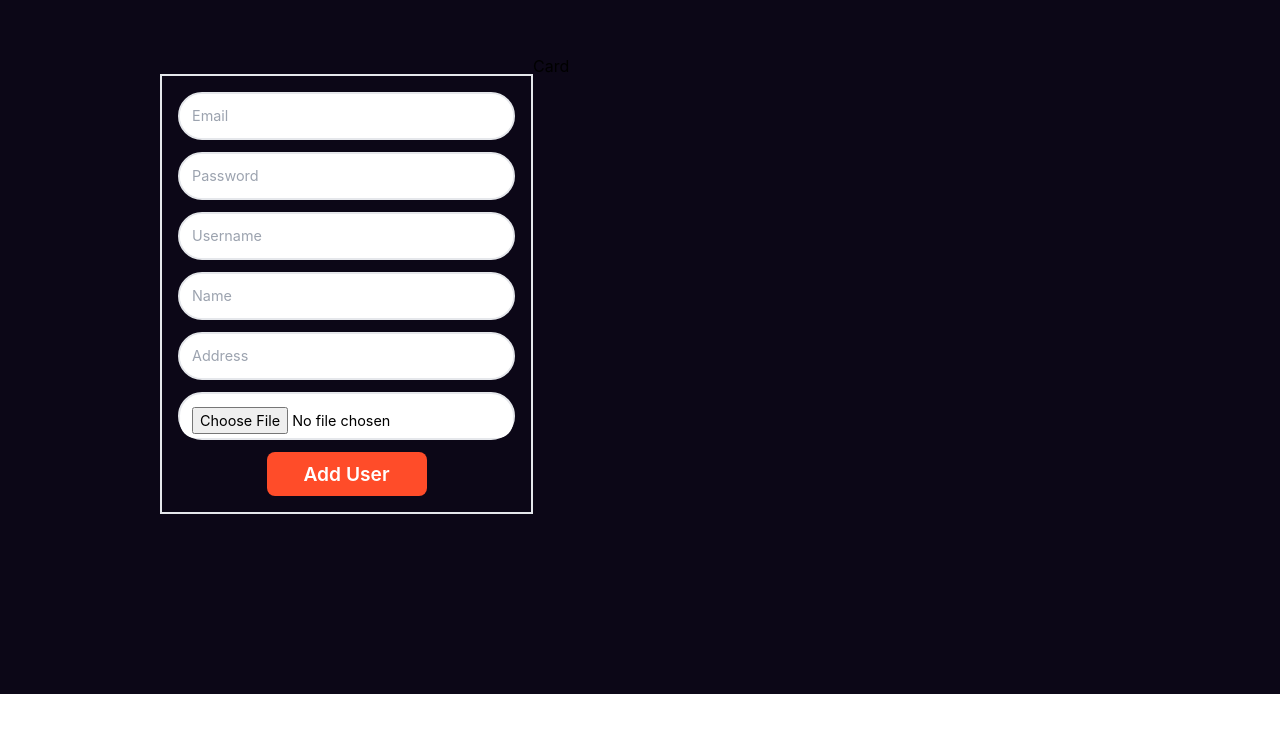
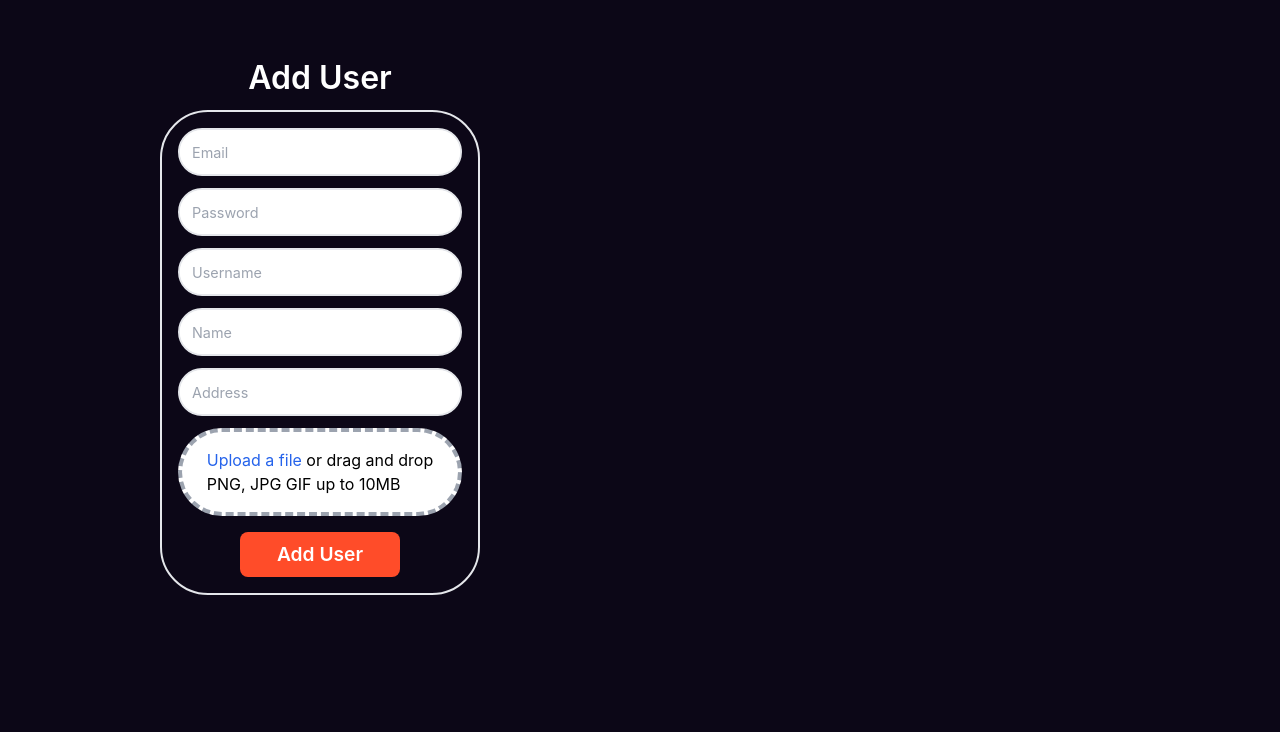
Before and after one commit to siska199/learn-redux, a Next.js app: page / in a window 1280 px wide. Shown: the part 106-838 px from the top of the page. Before the commit the page ends 800 px from the top, so only its background shows below. Built offline with nearby package versions, Linux system fonts and the light colour scheme.

Commit message:
finish add-user-app (learn redux basic)

```diff
--- a/components/Card.js
+++ b/components/Card.js
@@ -1,8 +1,20 @@
-import React from 'react'
+import React from "react";
 
-const Card = () => {
+const Card = ({ data }) => {
+  console.log("data: ", data);
   return (
-    <div>Card</div>
-  )
-}
-export default Card
+    <div className=" bg-white flex gap-3 ">
+      <div>
+        <img src={data.urlImage} className="object-cover w-[15rem] h-[15rem] " alt="" />
+      </div>
+      <div className="flex flex-col justify-center  p-4">
+        <h1>
+          {data.username} || <span>{data.name}</span>
+        </h1>
+        <h1>{data.email}</h1>
+        <h1>{data.address}</h1>
+      </div>
+    </div>
+  );
+};
+export default Card;
--- a/components/Form.js
+++ b/components/Form.js
@@ -1,29 +1,49 @@
-import React, { useState } from "react";
-
+import React, { useState, useRef } from "react";
+import { addUser } from "../redux/features/user";
+import { useDispatch } from "react-redux";
 const Form = () => {
   // ----------Variable Section ------------//
-  const [formData, setFormData] = useState({
+  const imageInputRef = useRef(null);
+  const dispatch = useDispatch();
+
+  const initialValueForm = {
     email: "",
     password: "",
     username: "",
     name: "",
     address: "",
     photo: "",
-  });
-
+  };
+  const [formData, setFormData] = useState(initialValueForm);
+  const [urlImage, setURlImage] = useState(null);
   // -----------Handler Section-------------//
   const handleOnChange = (e) => {
     setFormData({
       ...formData,
-      [e.target.name]: e.target.value,
+      [e.target.name]:
+        e.target.name == "photo" ? e.target.files[0] : e.target.value,
     });
+    if (e.target.name == "photo" && e.target.files[0]) {
+      const reader = new FileReader();
+      reader.readAsDataURL(e.target.files[0]);
+      reader.onload = (readerEvenet) => {
+        setURlImage(readerEvenet.target.result);
+      };
+    }
   };
   const handleSubmitForm = (e) => {
     e.preventDefault();
+    dispatch(addUser({ ...formData, urlImage }));
+    setFormData(initialValueForm);
+    setURlImage(null);
   };
 
   return (
-    <form className="my-auto border-2 p-4 flex flex-col items-center">
+    <div>
+      <h1 className="text-white text-[2rem] text-center font-semibold mb-2">
+        Add User
+      </h1>
+      <form className="my-auto border-2 rounded-[3rem] p-4 flex flex-col items-center w-[20rem]">
         <div className="input-container">
           <input
             className="input peer"
@@ -32,8 +52,12 @@ const Form = () => {
             type="text"
             placeholder="Email"
             required
+            value={formData.email}
           />
-        <label className="label peer-valid:block" htmlFor="email">
+          <label
+            className="label peer-placeholder-shown:hidden"
+            htmlFor="email"
+          >
             Email
           </label>
         </div>
@@ -44,10 +68,13 @@ const Form = () => {
             placeholder="Password"
             onChange={(e) => handleOnChange(e)}
             className="input peer"
+            value={formData.password}
             required
-
           />
-        <label className="label peer-valid:block" htmlFor="password">
+          <label
+            className="label peer-placeholder-shown:hidden"
+            htmlFor="password"
+          >
             Password
           </label>
         </div>
@@ -59,9 +86,12 @@ const Form = () => {
             className="input peer"
             onChange={(e) => handleOnChange(e)}
             required
-
+            value={formData.username}
           />
-        <label className="label peer-valid:block" htmlFor="username">
+          <label
+            className="label peer-placeholder-shown:hidden"
+            htmlFor="username"
+          >
             Username
           </label>
         </div>
@@ -73,9 +103,9 @@ const Form = () => {
             placeholder="Name"
             onChange={(e) => handleOnChange(e)}
             required
-
+            value={formData.name}
           />
-        <label className="label peer-valid:block" htmlFor="name">
+          <label className="label peer-placeholder-shown:hidden" htmlFor="name">
             Name
           </label>
         </div>
@@ -87,23 +117,56 @@ const Form = () => {
             placeholder="Address"
             onChange={(e) => handleOnChange(e)}
             required
-
+            value={formData.address}
           />
-        <label className="label peer-valid:block" htmlFor="address">
+          <label
+            className="label peer-placeholder-shown:hidden"
+            htmlFor="address"
+          >
             Address
           </label>
         </div>
-      <div className="input-container">
+        <div
+          className={`flex w-full ${
+            !urlImage && " cursor-pointer"
+          } bg-white mb-4 border-dashed border-4 p-4 border-gray-400 rounded-[3rem] `}
+        >
           <input
-          className="input"
+            className=""
             name="photo"
             type="file"
             accept="image/*"
             onChange={(e) => handleOnChange(e)}
+            hidden
+            ref={imageInputRef}
           />
-        <label className="label" htmlFor="photo">
-          Phoo
-        </label>
+          <div
+            onClick={() => !urlImage && imageInputRef.current.click()}
+            className="w-full flex justify-center"
+          >
+            {urlImage ? (
+              <div className="flex relative ">
+                <div
+                  onClick={() => setURlImage(null)}
+                  className="cursor-pointer hover:bg-white bg-gray-400 rounded-full text-[1.5rem] absolute top-[-10px] right-[-10px] font-bold border-2 border-black w-[2rem] h-[2rem] flex items-center justify-center"
+                >
+                  x
+                </div>
+                <img src={urlImage} className="object-cover" />
+              </div>
+            ) : (
+              <div className="flex flex-col justify-center">
+                <h1>
+                  <span className="text-blue-600 font semibold">
+                    Upload a file
+                  </span>
+                  {` `}
+                  or drag and drop
+                </h1>
+                <p>PNG, JPG GIF up to 10MB</p>
+              </div>
+            )}
+          </div>
         </div>
         <button
           className=" text-white font-semibold text-[1.2rem] bg-[#ff4c29] p-2 w-[10rem] rounded-lg"
@@ -113,6 +176,7 @@ const Form = () => {
           Add User
         </button>
       </form>
+    </div>
   );
 };
 export default Form;
--- a/pages/index.js
+++ b/pages/index.js
@@ -1,16 +1,21 @@
 import Head from "next/head";
 import Form from "../components/Form";
 import Card from "../components/Card";
+import { useSelector } from "react-redux";
 export default function Home() {
+  const users = useSelector((state) => state.user.value);
   return (
     <div>
       <Head>
         <title>Lesson1 Redux</title>
         <link rel="icon" href="/favicon.ico" />
       </Head>
-      <main className="w-screen min-h-screen flex flex-row bg-dark p-[10rem]">
+      <main className="w-screen min-h-screen flex flex-row flex-wrap bg-dark p-[10rem] space-x-[3rem]">
         <Form />
-        <Card />
+        <div className="flex flex-col gap-5 justify-center">
+          {users.length > 0 &&
+            users.map((data, i) => <Card key={i} data={data} />)}
+        </div>
       </main>
     </div>
   );
--- a/redux/features/user.js
+++ b/redux/features/user.js
@@ -1,11 +1,16 @@
 import { createSlice } from "@reduxjs/toolkit";
 
-const userSlice = createSlice({
+const initialStateValue = []
+
+export const userSlice = createSlice({
   name: "user",
-  initialState: { value: { name: "", age: 0, email: "" } },
+  initialState: { value: initialStateValue },
   reducers: {
-    //Logic behind redux
+    addUser: (state, action) => {
+      state.value.push(action.payload);
+    },
   },
 });
 
-export default userSlice;
+export const { addUser } = userSlice.actions;
+export default userSlice.reducer;
--- a/redux/store.js
+++ b/redux/store.js
@@ -1,10 +1,14 @@
-import userSlice from "./features/user";
+import userReducer from "./features/user";
 import { configureStore } from "@reduxjs/toolkit";
 
 const store = configureStore({
   reducer: {
-    user: userSlice.reducer,
+    user: userReducer,
   },
+  middleware: (getDefaultMiddleware) =>
+    getDefaultMiddleware({
+      serializableCheck: false,
+    }),
 });
 
 export default store;
--- a/styles/globals.css
+++ b/styles/globals.css
@@ -26,9 +26,9 @@ a {
     @apply border-2 w-full h-[3rem] bg-white   flex flex-col justify-end relative mb-3 rounded-[2rem]
   }
   .input{
-    @apply text-[0.9rem] h-[70%] text-black px-3 placeholder-shown:h-[100%] bg-white rounded-[2rem] outline-none
+    @apply text-[0.9rem] h-[70%] text-black px-3 placeholder-shown:h-[100%]  rounded-[2rem] outline-none
   }
   .label{
-    @apply  hidden absolute top-0 left-3 text-[0.85rem] text-gray-600 transition duration-1000 ease-linear
+    @apply  block absolute top-0 left-3 text-[0.85rem] text-gray-600 transition duration-1000 ease-linear
   }
 }
```
Lines whose indentation alone changed are shown as unchanged.
